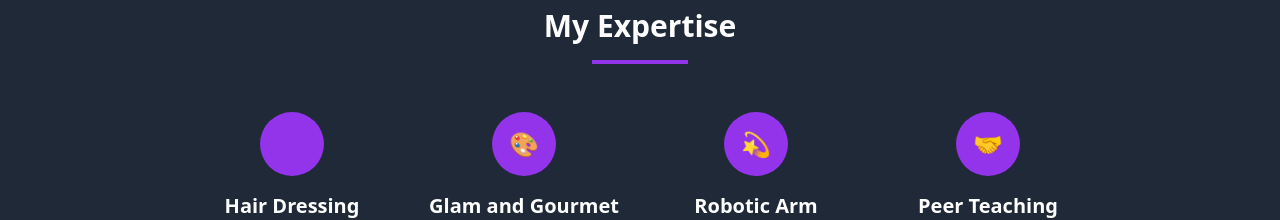
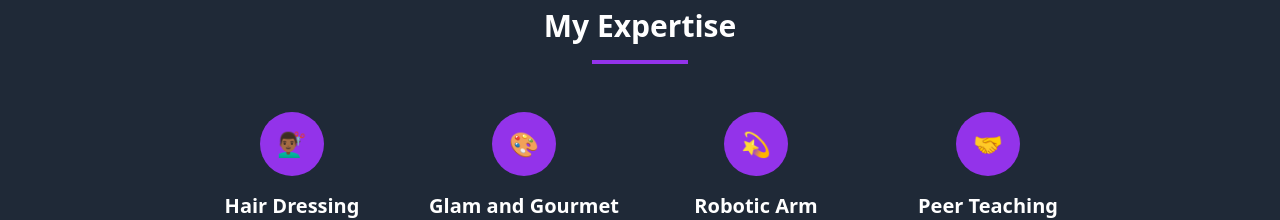
Before and after one commit to semaza1/natacha, a React (Vite) app: page / in a window 1280 px wide. Shown: the part 1340-1560 px from the top of the page. Built offline with nearby package versions, Linux system fonts and the light colour scheme.

Commit message:
new comits

```diff
--- a/src/App.jsx
+++ b/src/App.jsx
@@ -202,7 +202,7 @@
             <div className="grid md:grid-cols-2 lg:grid-cols-4 gap-8">
               <div className="text-center">
                 <div className="w-16 h-16 bg-purple-600 rounded-full mx-auto mb-4 flex items-center justify-center">
-                  <span className="text-2xl"></span>
+                  <span className="text-2xl">💇🏾‍♂️</span>
                 </div>
                 <h3 className="text-xl font-semibold mb-2">Hair Dressing</h3>
                 <p className="text-gray-400">Braiding, Styling, and Shaving: Skilled in hair care and grooming for both men and women, offering services like neat braids, stylish cuts, and clean shaves.</p>
```
